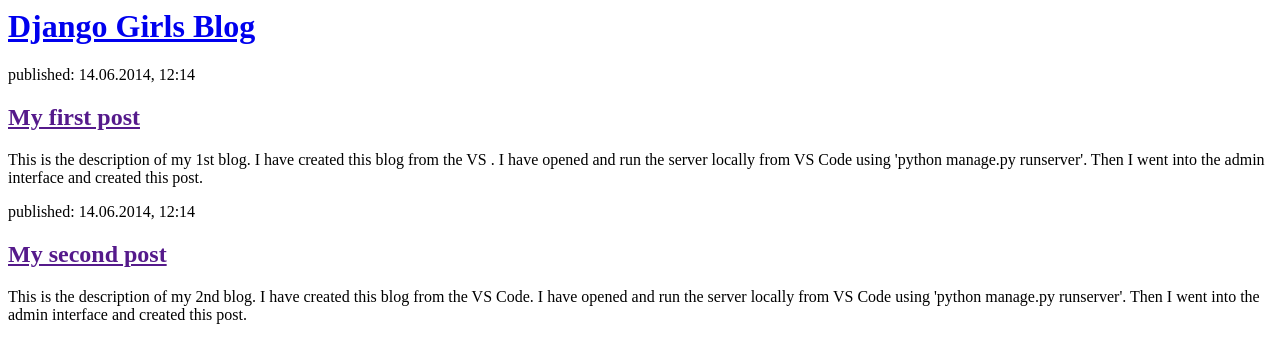
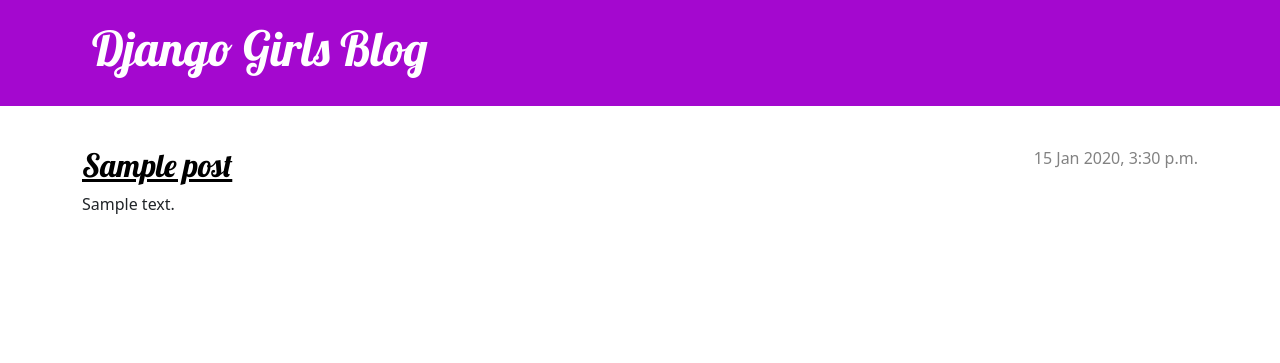
Before and after one commit to jyoti-bhogal/my-django-blog, a Django app: page / in a window 1280 px wide. Shown: the top 363 px of the page. Run offline with Django 5.2, Linux system fonts and the light colour scheme; tables that the repository leaves empty hold one stand-in row (values such as "Sample post").

Commit message:
add css and html

```diff
--- a/blog/templates/blog/post_list.html
+++ b/blog/templates/blog/post_list.html
@@ -1,22 +1,34 @@
+{% load static %}
+<!DOCTYPE html>
 <html>
     <head>
         <title>Django Girls blog</title>
+        <link rel="stylesheet" href="https://cdn.jsdelivr.net/npm/bootstrap@5.3.3/dist/css/bootstrap.min.css" integrity="sha384-QWTKZyjpPEjISv5WaRU9OFeRpok6YctnYmDr5pNlyT2bRjXh0JMhjY6hW+ALEwIH" crossorigin="anonymous">
+        <link rel="stylesheet" href="https://fonts.googleapis.com/css?family=Lobster&subset=latin,latin-ext">
+        <link rel="stylesheet" href="{% static 'css/blog.css' %}">
     </head>
     <body>
-        <header>
-            <h1><a href="/">Django Girls Blog</a></h1>
+        <header class="page-header">
+            <div class="container">
+                <h1><a href="/">Django Girls Blog</a></h1>
+            </div>
         </header>
 
-        <article>
-            <time>published: 14.06.2014, 12:14</time>
-            <h2><a href="">My first post</a></h2>
-            <p> This is the description of my 1st blog. I have created this blog from the VS . I have opened and run the server locally from VS Code using 'python manage.py runserver'. Then I went into the admin interface and created this post.</p>
-        </article>
+        <main class="container">
+            <div class="row">
+                <div class="col">
+                    {% for post in posts %}
+                        <article class="post">
+                            <time class="date">
+                                {{ post.published_date }}
+                            </time>
+                            <h2><a href="">{{ post.title }}</a></h2>
+                            <p>{{ post.text|linebreaksbr }}</p>
+                        </article>
+                    {% endfor %}
+                </div>
+            </div>
+        </main>
 
-        <article>
-            <time>published: 14.06.2014, 12:14</time>
-            <h2><a href="">My second post</a></h2>
-            <p> This is the description of my 2nd blog. I have created this blog from the VS Code. I have opened and run the server locally from VS Code using 'python manage.py runserver'. Then I went into the admin interface and created this post.</p>
-        </article>
     </body>
 </html>
```
